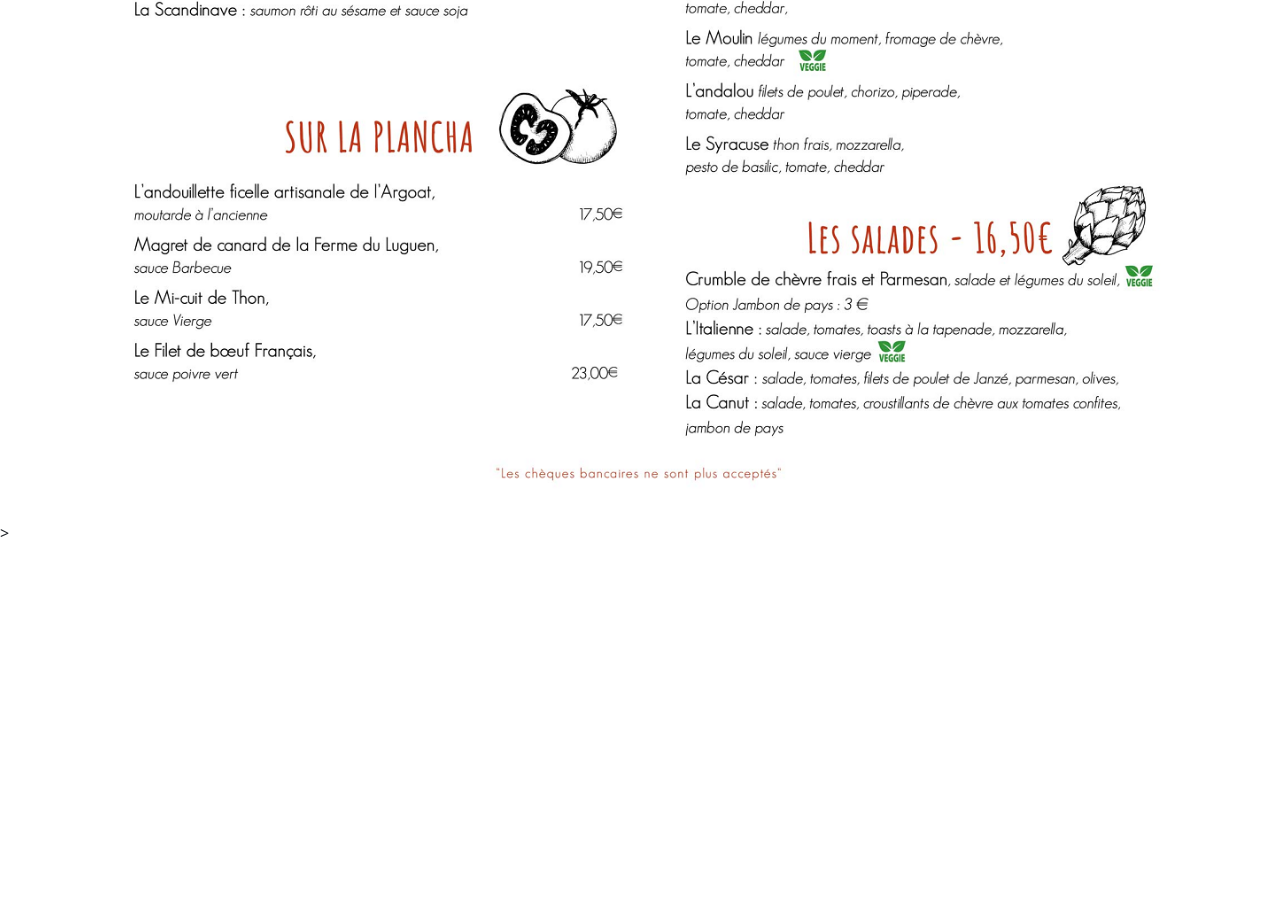
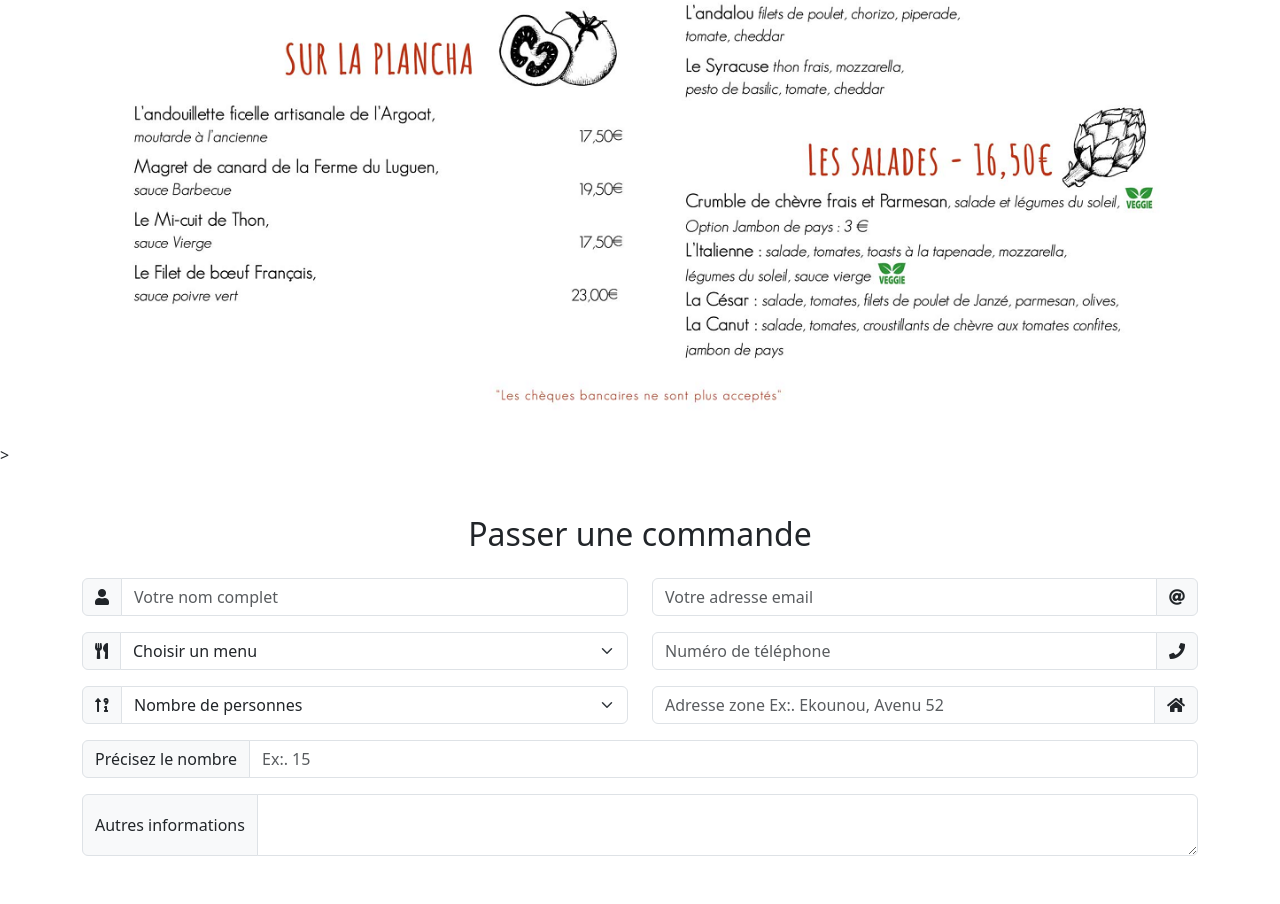
Before and after one commit to YangGEMONET/SiteRestaurant, a plain HTML site: page index.html in a window 1280 px wide. Shown: the part 1359-2263 px from the top of the page. Before the commit the page ends 1904 px from the top, so only its background shows below. Drawn offline with Linux system fonts and the light colour scheme.

Commit message:
passer commande

```diff
--- a/index.html
+++ b/index.html
@@ -5,12 +5,13 @@
     <meta http-equiv="X-UA-Compatible" content="IE=edge">
     <meta name="viewport" content="width=device-width, initial-scale=1.0">
     <title>Restaurant Quai Antique</title>
+    <link rel="stylesheet" href="https://cdnjs.cloudflare.com/ajax/libs/font-awesome/5.15.3/css/all.min.css" />
     <link rel="stylesheet" href="bootstrap.min.css">
     <link rel="stylesheet" href="styles.css">
 
 </head>
 <body>
-    <nav class="cc-navbar navbar navbar-expand-lg navbar-dark">
+    <nav class="cc-navbar navbar navbar-expand-lg navbar-dark position-fixed w-100">
         <div class="container-fluid">
           <a class="cc-navbar-brand navbar-brand mx-4 py-3" aria-current="page" href="#">Quai Antique</a>
           <button class="navbar-toggler" type="button" data-bs-toggle="collapse" data-bs-target="#navbarSupportedContent" aria-controls="navbarSupportedContent" aria-expanded="false" aria-label="Toggle navigation">
@@ -91,6 +92,64 @@
             </div>
         </div>
     </section>>
+    <section class="order-form py-5">
+			<div class="container">
+				<h2 class="merriweather text-center text-dark mb-4">Passer une commande</h2>
+				<form>
+					<div class="row">
+						<div class="col-md-6 col-sm">
+							<div class="input-group mb-3">
+								<span class="input-group-text" id ="basic-addon1"><i class="fas fa-user"></i></span>
+								<input type="text" class="form-control" placeholder="Votre nom complet" />
+							</div>
+							<div class="input-group mb-3">
+								<label class="input-group-text" for="inputGroupSelect01"><i class="fas fa-utensils"></i></label>
+								<select class="form-select" id="inputGroupSelect01">
+									<option class="text-muted">Choisir un menu</option>
+									<option value="1">Choix 1</option>
+									<option value="2">Choix 2</option>
+									<option value="3">Choix 3</option>
+								</select>
+							</div>
+							<div class="input-group mb-3">
+								<label class="input-group-text" for="inputGroupSelect01"><i class="fas fa-sort-numeric-up-alt"></i></label>
+								<select class="form-select" id="inputGroupSelect01">
+									<option class="text-muted">Nombre de personnes</option>
+									<option value="1">Moins de 4</option>
+									<option value="2">Entre 4 et 8</option>
+									<option value="3">Entre 8 et 12</option>
+									<option value="3">Plus de 12</option>
+								</select>
+							</div>
+						</div>
+						<div class="col-md-6 col-sm">
+							<div class="input-group mb-3">
+								<input type="email" class="form-control" placeholder="Votre adresse email" />
+								<span class="input-group-text"><i class="fas fa-at"></i></span>
+							</div>
+							<div class="input-group mb-3">
+								<input type="number" class="form-control" placeholder="Numéro de téléphone" />
+								<span class="input-group-text"><i class="fas fa-phone"></i></span>
+							</div>
+							<div class="input-group mb-3">
+								<input type="text" class="form-control" placeholder="Adresse zone Ex:. Ekounou, Avenu 52" />
+								<span class="input-group-text"><i class="fas fa-home"></i></span>
+							</div>
+						</div>
+					</div>
+					<div class="row">
+						<div class="input-group mb-3">
+							<span class="input-group-text">Précisez le nombre</span>
+							<input type="text" class="form-control" placeholder="Ex:. 15" />
+						</div>
+						<div class="input-group">
+							<span class="input-group-text">Autres informations</span>
+							<textarea class="form-control" aria-label="With textarea"></textarea>
+						</div>
+					</div>
+				</form>
+			</div>
+		</section>
 
 </body>
 </html>
--- a/styles.css
+++ b/styles.css
@@ -3,6 +3,7 @@
     background-color: rgba(0,0,0,.90);
     font-family: 'montserrat',serif;
     box-shadow: 1px 1px 3px rgba(255,255,255,.54);
+    z-index: 99
 }
 .cc-navbar-brand{
     font-family: 'MontCarlo',serif;
```
